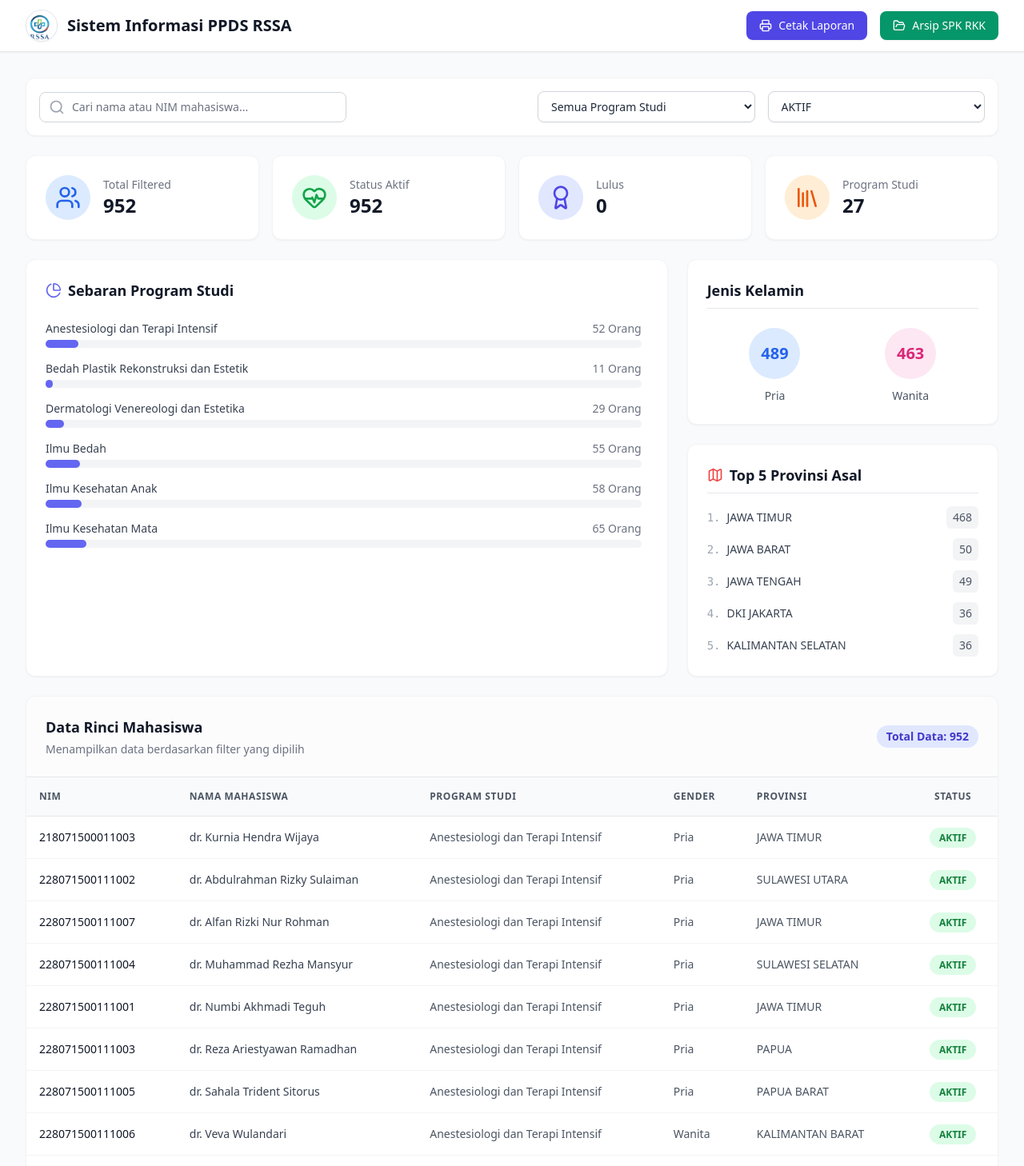
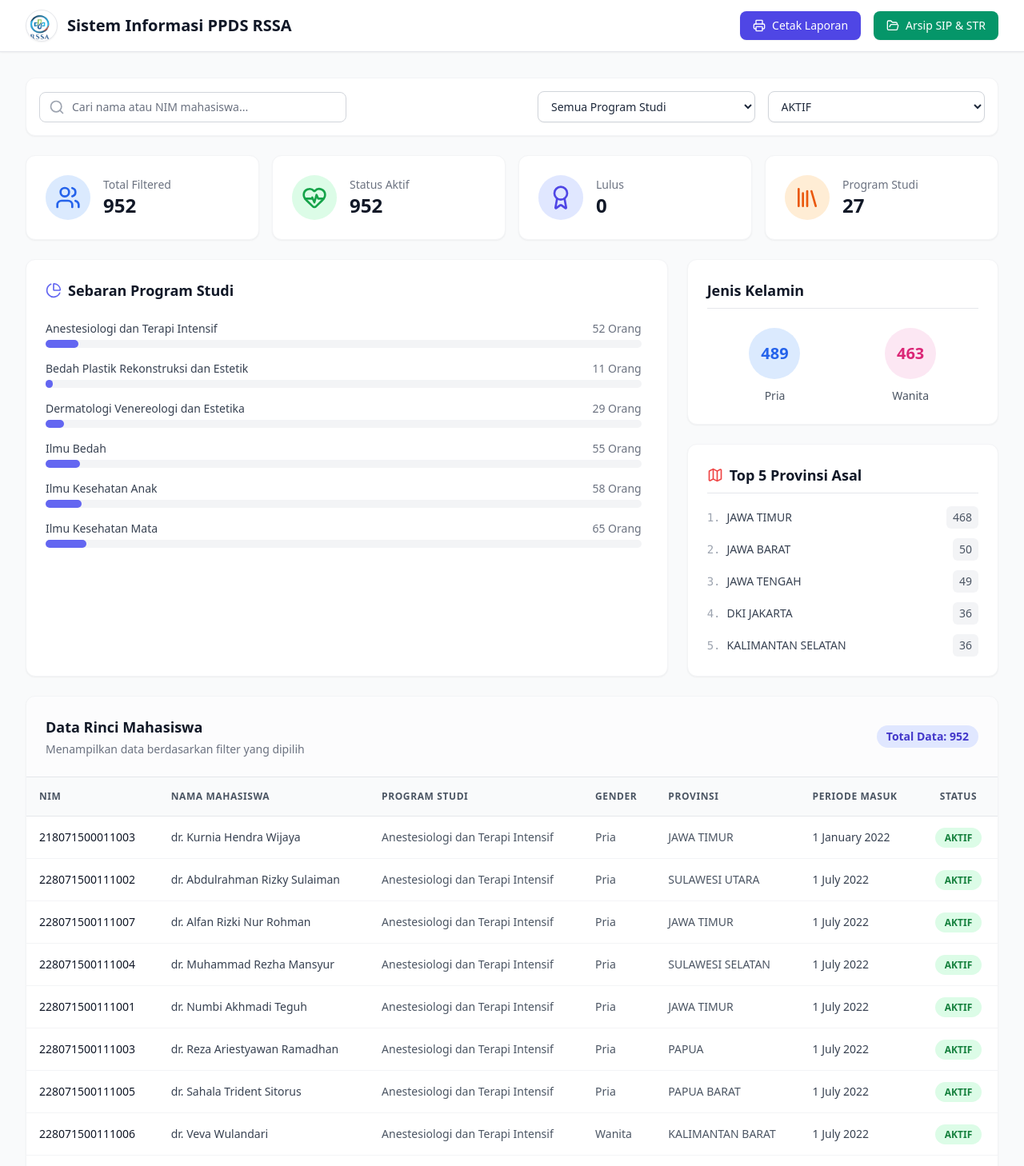
Before and after one commit to hermawanyuniarto/dashboard-ppds, a React (Vite) app: page / in a window 1280 px wide. Shown: the top 1458 px of the page at 80% size. Built offline with nearby package versions, Linux system fonts and the light colour scheme.

Commit message:
Update App.jsx
Menambah Periode Masuk

```diff
--- a/src/App.jsx
+++ b/src/App.jsx
@@ -246,17 +246,17 @@ export default function App() {
               <span className="sm:hidden">Cetak</span>
             </button>
 
-            {/* Tombol Arsip SPK & RKK (Google Drive) */}
+            {/* Tombol Arsip SIP & STR (Google Drive) */}
             <a
-              href="https://drive.google.com/drive/folders/1UMTvaE9qjy-4rQMinoruREo2-0VpKckr?usp=sharing"
+              href="https://drive.google.com/drive/folders/GANTI_DENGAN_LINK_DRIVE_ANDA"
               target="_blank"
               rel="noopener noreferrer"
               className="bg-emerald-600 hover:bg-emerald-700 text-white px-4 py-2 rounded-lg font-medium text-sm transition-colors flex items-center gap-2 shadow-sm print-hidden"
-              title="Buka Arsip Dokumen SPK & RKK"
+              title="Buka Arsip Dokumen SIP & STR"
             >
               <FolderOpen className="w-4 h-4" />
-              <span className="hidden sm:inline">Arsip SPK RKK</span>
-              <span className="sm:hidden">SPK RKK</span>
+              <span className="hidden sm:inline">Arsip SIP & STR</span>
+              <span className="sm:hidden">Arsip</span>
             </a>
 
             {/* Tombol Unggah Data (disembunyikan) */}
@@ -465,6 +465,7 @@ export default function App() {
                   <th className="p-4 font-semibold">Program Studi</th>
                   <th className="p-4 font-semibold hidden md:table-cell">Gender</th>
                   <th className="p-4 font-semibold hidden lg:table-cell">Provinsi</th>
+                  <th className="p-4 font-semibold">Periode Masuk</th>
                   <th className="p-4 font-semibold text-center">Status</th>
                 </tr>
               </thead>
@@ -478,6 +479,9 @@ export default function App() {
                       {row['JENIS KELAMIN']?.toUpperCase().includes('LAKI') || row['JENIS KELAMIN'] === 'L' ? 'Pria' : 'Wanita'}
                     </td>
                     <td className="p-4 text-gray-600 hidden lg:table-cell">{row['PROVINSI']}</td>
+                    <td className="p-4 text-gray-700 font-medium">
+                      {row['PERIODE MASUK'] || row['TANGGAL MASUK'] || row['TAHUN MASUK'] || '-'}
+                    </td>
                     <td className="p-4 text-center">
                       <span className={`px-3 py-1 rounded-full text-xs font-semibold ${
                         (row['KETERANGAN'] || '').trim().toUpperCase() === 'AKTIF' ? 'bg-green-100 text-green-700' :
@@ -490,7 +494,7 @@ export default function App() {
                   </tr>
                 )) : (
                   <tr>
-                    <td colSpan="6" className="p-8 text-center text-gray-500">
+                    <td colSpan="7" className="p-8 text-center text-gray-500">
                       Tidak ada data yang ditemukan
                     </td>
                   </tr>
```
